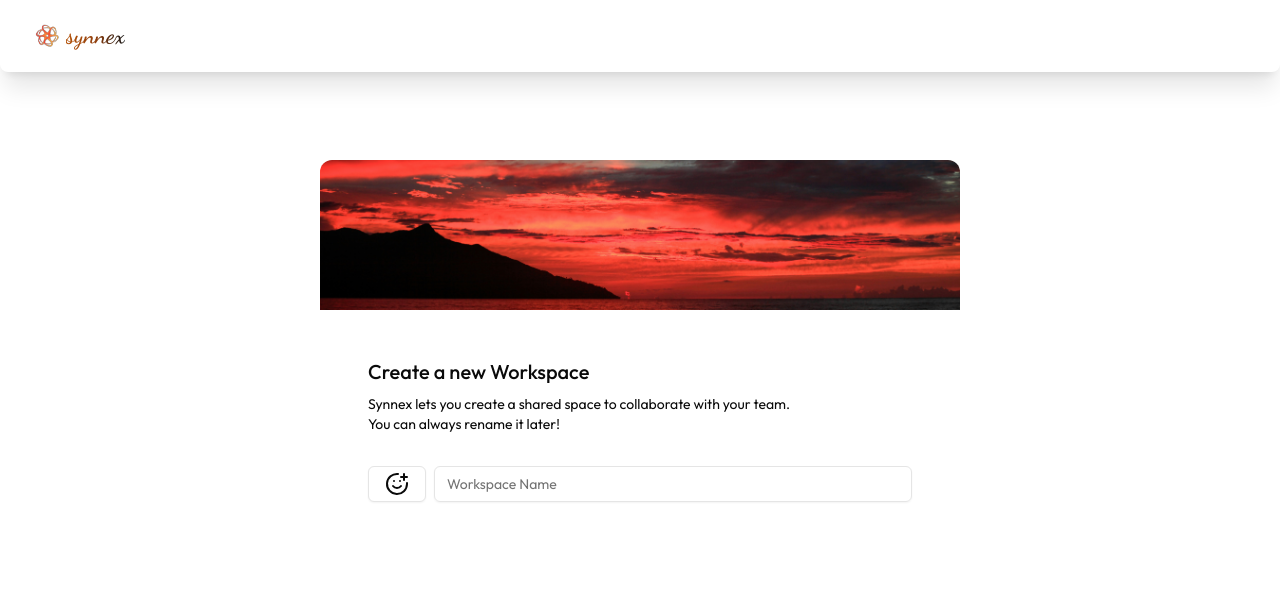
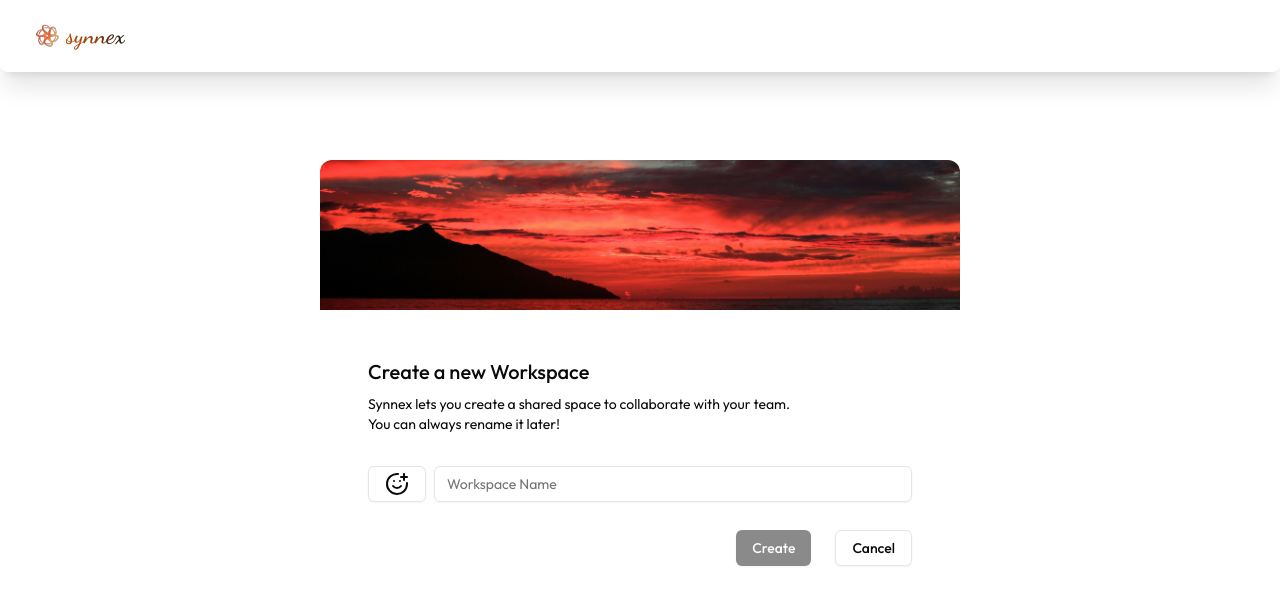
Before and after one commit to axshatInd/synnexTial, a Next.js app: page /createworkspace in a window 1280 px wide. Shown: the top 604 px of the page. Built offline with nearby package versions, Linux system fonts and the light colour scheme; no server answers.

Commit message:
applied condition to Create button for no change if no workspace name

```diff
--- a/app/(routes)/createworkspace/page.jsx
+++ b/app/(routes)/createworkspace/page.jsx
@@ -7,6 +7,7 @@ import React, { useState } from "react";
 
 function CreateWorkspace() {
   const [coverImage, setCoverImage] = useState("/cover.png");
+  const [workspacename, setWorkspaceName] = useState();
 
   return (
     <div className="p-10 md:px-36 lg:px-52 xl:px-80 py-20">
@@ -37,7 +38,14 @@ function CreateWorkspace() {
             <Button variant="outline">
               <SmilePlus />
             </Button>
-            <Input placeholder="Workspace Name" />
+            <Input
+              placeholder="Workspace Name"
+              onChange={(e) => setWorkspaceName(e.target.value)}
+            />
+          </div>
+          <div className="mt-7 flex justify-end gap-6">
+            <Button disabled={!workspacename?.length}>Create</Button>
+            <Button variant="outline">Cancel</Button>
           </div>
         </div>
       </div>
```
